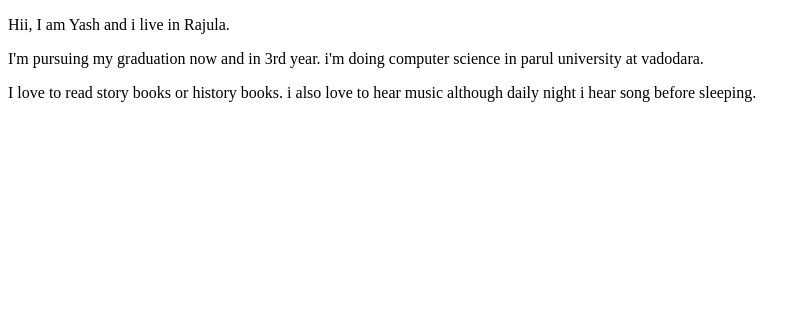
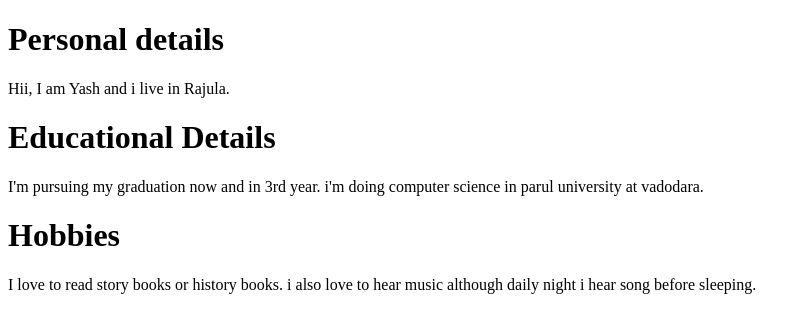
Before and after one commit to yassk29/Commit-Messeges, a plain HTML site: page index.html in a window 1280 px wide. Shown: the whole page, without its empty margins (0-811 px from the left). Drawn offline with Linux system fonts and the light colour scheme.

Commit message:
feat : add headings

```diff
--- a/index.html
+++ b/index.html
@@ -7,8 +7,11 @@
     <title>About me</title>
 </head>
 <body>
+    <h1>Personal details</h1>
     <p>Hii, I am Yash and i live in Rajula.</p>
+    <h1>Educational Details</h1>
     <p>I'm pursuing my graduation now and in 3rd year. i'm doing computer science in parul university at vadodara.</p>
+    <h1>Hobbies</h1>
     <p>I love to read story books or history books. i also love to hear music although daily night i hear song before sleeping.</p>
 </body>
 </html>
```
